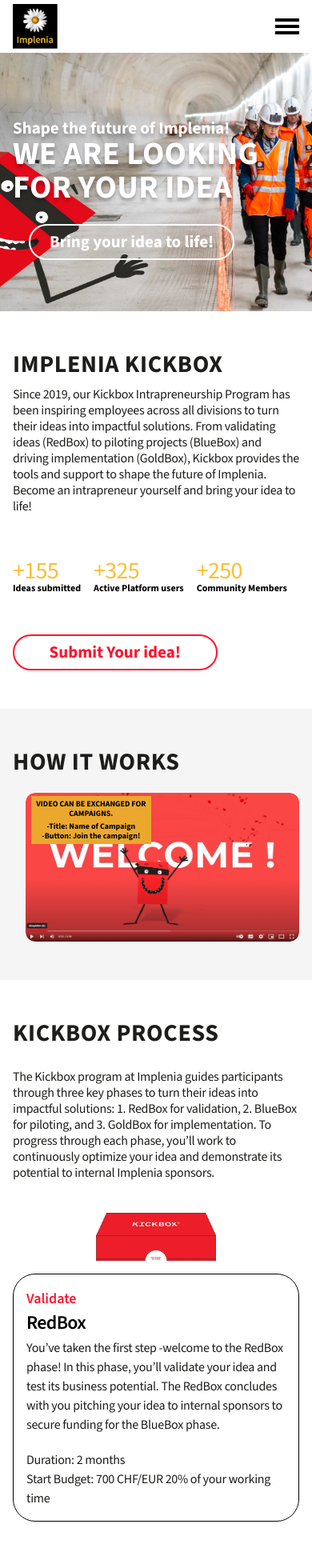
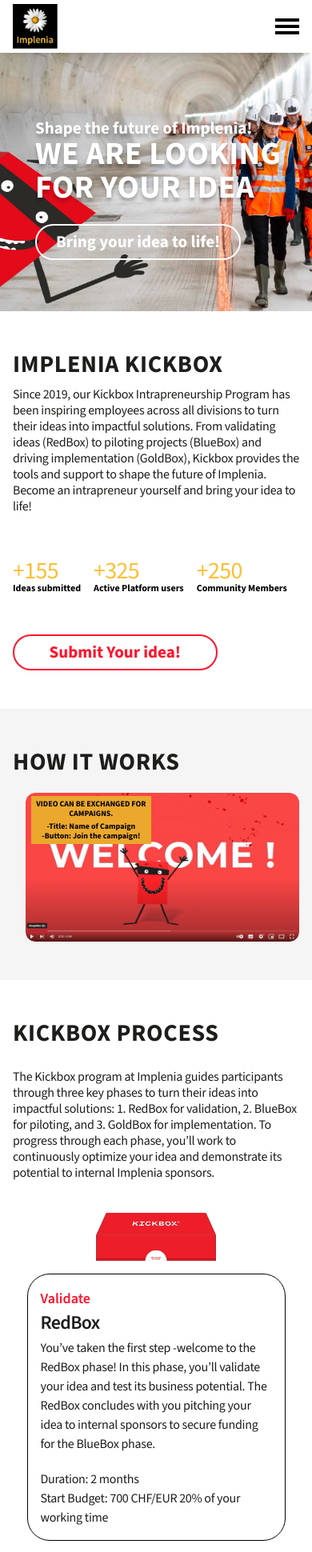
Before and after one commit to BimlaJain/Implenia, a Next.js app: page / in a window 390 px wide. Shown: the top 1940 px of the page at 80% size. Built offline with nearby package versions, Linux system fonts and the light colour scheme.

Commit message:
add proper height and width to images

```diff
--- a/src/app/globals.css
+++ b/src/app/globals.css
@@ -22,6 +22,10 @@ body {
 .swiper-pagination-bullets.swiper-pagination-horizontal{
     top: 96% !important;
 }
+.swiper-button-prev:after,
+.swiper-button-next:after{
+    font-size: 36px !important;
+}
 
 @media (max-width: 998.99px) {
     .swiper-button-next:after{
--- a/src/components/Community.tsx
+++ b/src/components/Community.tsx
@@ -45,7 +45,7 @@ const Community = () => {
                                       alt={testimonial.name}
                                       width={80}
                                       height={80}
-                                      className="rounded-full max-sm:size-16"
+                                      className="rounded-full max-sm:size-16 size-20"
                                   />
                                   <div className="ml-4 text-left">
                                       <p className="text-dark-grey md:text-customSm text-base leading-customSm -tracking-customMd">
@@ -58,7 +58,7 @@ const Community = () => {
                               </div>
                               <CommonButton
                                   text=" Join the community!"
-                                  myClass="!text-red !mx-auto !flex border-2 md:!px-[36px] md:!py-[15.9px] max-sm:!mt-5 px-[29.5px] md:!mt-[45px] !border-red hover:!bg-red hover:!text-white"
+                                  myClass="!text-red !mx-auto !flex border-2 md:!px-[36px] md:!py-[15.9px] max-sm:!mt-5 px-[29.5px] md:!mt-[39px] !border-red hover:!bg-red hover:!text-white"
                               />
                           </SwiperSlide>
                       ))}
--- a/src/components/Hero.tsx
+++ b/src/components/Hero.tsx
@@ -2,20 +2,21 @@
 import React from 'react'
 import Header from "./common/NavBar"
 import CustomButton from './common/CommonButton'
+import Image from 'next/image'
 const Hero = () => {
     return (
         <div id='home' className='bg-center  bg-cover  bg-no-repeat relative pb-16 overflow-hidden bg-hero-bg-image max-sm:bg-black/20' >
             <Header />
-            <img data-aos="fade-right" className=' absolute  lg:top-[47%] md:top-[36%] top-[47%] xl:size-[402px] lg:size-[340px] md:size-[350px] size-[200px]' src="../assets/images/webp/dustbin.webp" alt="dustbin" />
+            <Image data-aos="fade-right" className=' absolute xl:z-30 lg:top-[47%] md:top-[36%] top-[47%] xl:size-[402px] lg:size-[300px] md:size-[280px] size-[200px]' width={402} height={402} src="/assets/images/webp/dustbin.webp" alt="dustbin" />
             <div className="container max-w-[1172px] mx-auto px-4 relative z-20">
-                <div className="flex flex-col xl:pt-[350px] lg:pt-[330px] md:pt-[185px] pt-[150px] xl:pl-5 relative z-20 ">
+                <div className="flex flex-col xl:pt-[350px] lg:pt-[330px] md:pt-[185px] pt-[150px] pl-7 relative z-20 ">
                     <p className='font-bold text-customSm [text-shadow:0px_4px_4px_rgba(0,0,0,0.25)] text-white text-left leading-customSm '>Shape the future of Implenia!</p>
-                    <h1 className="relative leading-customMd tracking-customSm lg:text-customMd md:text-6xl text-customXxsm [text-shadow:0px_4px_4px_rgba(0,0,0,0.25)] font-bold md:pt-[15px] text-white lg:max-w-[700px] max-w-[550px]">
+                    <h1 className="relative !leading-customMd z-40 tracking-customSm md:pt-[15px] lg:text-customMd md:text-6xl text-customXxsm [text-shadow:0px_4px_4px_rgba(0,0,0,0.25)] font-bold text-white lg:max-w-[700px] max-w-[550px]">
                         WE ARE LOOKING
                         FOR YOUR IDEA
                     </h1>
                 </div>
-                <CustomButton text="Bring your idea to life!" myClass="!mt-[25px] md:!mb-[120px] md:!mb-[100px] !ml-5  !relative !z-20 hover:!text-black hover:!bg-white" />
+                <CustomButton text="Bring your idea to life!" myClass="!mt-[25px] md:!mb-[120px] md:!mb-[100px] !ml-7  hover:!text-black hover:!bg-white" />
             </div>
         </div>
     )
--- a/src/components/Intrapreneurship.tsx
+++ b/src/components/Intrapreneurship.tsx
@@ -18,8 +18,8 @@ const Stories: React.FC = () => {
                     <div className="flex flex-wrap xl:gap-10 gap-6  pt-[25px] pb-[44px] max-sm:justify-center">
                         {STORIES_LIST.map((story: StoryData, index: number) => (
                             <div key={index} className='border border-black rounded-[28px] xl:max-w-[323px] md:max-w-[308px] max-w-[278px]'>
-                                <Image className='pointer-events-none' src={story.image} alt={story.imageAlt} width={323} height={207} />
-                                <h4 className='font-semibold md:text-customXxmd text-3xl md:leading-custom-xsm leading-8 md:pl-[26px] pl-4 md:pt-[51px] pt-8 md:pb-[61px] pb-10'>
+                                <Image className='pointer-events-none object-cover w-[323px] h-[207px]' src={story.image} alt={story.imageAlt} width={323} height={207} />
+                                <h4 className='font-semibold md:text-customXxmd text-3xl md:leading-custom-xsm leading-8 md:pl-[26px] pl-4 pr-3 md:pt-[51px] pt-8 md:pb-[61px] pb-10'>
                                     {story.title}
                                 </h4>
                             </div>
--- a/src/components/KickBox.tsx
+++ b/src/components/KickBox.tsx
@@ -16,7 +16,7 @@ const KickBox = () => {
         <div className='lg:pt-[134px] lg:pb-[128px] md:py-20 py-12'>
             <div className="container max-w-[1140px] mx-auto px-4">
                 <CommonHeading text=' IMPLENIA KICKBOX' />
-                <p className='max-w-[1090px] text-left font-light -tracking-customXmd md:text-customSm text-base leading-customXmd lg:pt-4 pt-2 text-light-black'>
+                <p className='max-w-[1090px] text-left font-light -tracking-customXmd md:text-customSm text-base leading-customXmd lg:pt-3 pt-2 text-light-black'>
                     Since 2019, our Kickbox Intrapreneurship Program has been inspiring employees across all divisions to turn their ideas into impactful solutions. From validating ideas (RedBox) to piloting projects (BlueBox) and driving implementation (GoldBox), Kickbox provides the tools and support to shape the future of Implenia. Become an intrapreneur yourself and bring your idea to life!
                 </p>
                 <div className="flex flex-wrap justify-between items-center md:gap-[77px] gap-[50px] pt-10">
--- a/src/components/KickBoxProcess.tsx
+++ b/src/components/KickBoxProcess.tsx
@@ -20,20 +20,20 @@ const KickboxProcess = () => {
             <div className="max-w-[1172px] mx-auto px-4">
                 <CommonHeading text="KICKBOX PROCESS" myClass="pb-[17px]" />
                 <p className="max-w-[1090px] text-left font-light -tracking-customXmd md:text-customSm text-base leading-customXmd lg:pt-4 pt-2 text-light-black">The Kickbox program at Implenia guides participants through three key phases to turn their ideas into impactful solutions: 1. RedBox for validation, 2. BlueBox for piloting, and 3. GoldBox for implementation. To progress through each phase, you’ll work to continuously optimize your idea and demonstrate its potential to internal Implenia sponsors.</p>
-                <div className="flex items-center xl:gap-[51px] lg:gap-2 lg:pt-16 max-lg:flex-wrap -mx-3 xl:justify-center">
+                <div className="flex items-center xl:gap-[51px] lg:gap-2 lg:pt-16 max-lg:flex-wrap -mx-3 xl:justify-center max-sm:justify-center">
                     {KICKBOX_PROCESS_LIST.map((obj: KickboxProcessItem, i: number) => (
                         <div
                             key={i}
-                            className="h-full max-lg:w-1/2 max-sm:w-full px-3 max-lg:pt-12 max-md:pt-10"
+                            className="h-full max-lg:w-1/2 max-sm:w-full max-lg:pt-12 max-md:pt-10"
                         >
                             <Image
                                 src={obj.image}
                                 width={227}
                                 height={92}
                                 alt={obj.imageAlt}
-                                className="mx-auto max-md:w-[150px] max-md:h-[60px] pointer-events-none"
+                                className="mx-auto max-md:w-[150px] w-[227px] h-[92px] max-md:h-[60px] pointer-events-none object-cover"
                             />
-                            <div className="border border-black rounded-[28px] px-6 pt-8 max-sm:p-4 pb-[19px] mt-[39px] max-md:mt-7 max-sm:mt-4 h-full">
+                            <div className="border border-black max-sm:mx-auto max-w-[323px] max-h-[457px] max-md:max-h-[334px] rounded-[28px] px-6 pt-8 max-sm:p-4 pb-[19px] mt-[39px] max-md:mt-7 max-sm:mt-4 flex flex-col">
                                 <p
                                     className={`${i === 0
                                             ? "text-red"
@@ -44,20 +44,29 @@ const KickboxProcess = () => {
                                 >
                                     {obj.subTitle}
                                 </p>
-                                <h4 className="font-semibold text-customXxmd max-md:text-3xl max-sm:text-2xl leading-customXmd py-2 max-sm:pt-0 max-sm:pb-1 -tracking-customMd">
+                                <h4 className="font-semibold text-customXxmd text-light-black max-md:text-3xl max-sm:text-2xl leading-customXmd py-2 max-sm:pt-0 max-sm:pb-1 -tracking-customMd">
                                     {obj.title}
                                 </h4>
-                                <p className="font-light text-customSm max-md:text-lg max-sm:text-base -tracking-customXmd leading-customXmd text-light-black pb-7 max-sm:pb-5">
-                                   {obj.description}
-                                </p>
-                                <p className="font-light text-customSm max-md:text-lg max-sm:text-base -tracking-customXmd leading-customXmd text-light-black"> {obj.boxDuration} </p>
-                                <p className="font-light text-customSm max-md:text-lg max-sm:text-base -tracking-customXmd leading-customXmd text-light-black"> {obj.budget} </p>
+
+                                <div className="overflow-auto flex-grow scrollbar-hide">
+                                    <p className="font-light text-customSm max-md:text-lg max-sm:text-base -tracking-customXmd leading-customXmd text-light-black pb-7 max-sm:pb-5">
+                                        {obj.description}
+                                    </p>
+                                    </div>
+                                    <p className="font-light text-customSm max-md:text-lg max-sm:text-base -tracking-customXmd leading-customXmd text-light-black">
+                                        {obj.boxDuration}
+                                    </p>
+                                    <p className="font-light text-customSm max-md:text-lg max-sm:text-base -tracking-customXmd leading-customXmd text-light-black">
+                                        {obj.budget}
+                                    </p>
+
                             </div>
+
                         </div>
                     ))}
                 </div>
                 <CommonButton
-                    myClass="!border-red !text-red hover:bg-red hover:!text-white md:!px-[45.9px] md:!py-[16.9px] mt-[39px] max-sm:mt-7  !flex lg:ml-7"
+                    myClass="!border-red !text-red hover:bg-red hover:!text-white md:!px-[44.9px] xl:!ml-8 md:!py-[15.9px] mt-[39px] max-sm:mt-7 !flex  max-sm:!mx-auto"
                     text="Start your RedBox!"
                 />
             </div>
```
Also changed, not shown: src/components/Faq.tsx (+11 -18 lines), src/components/common/NavBar.tsx (+4 -4 lines).
